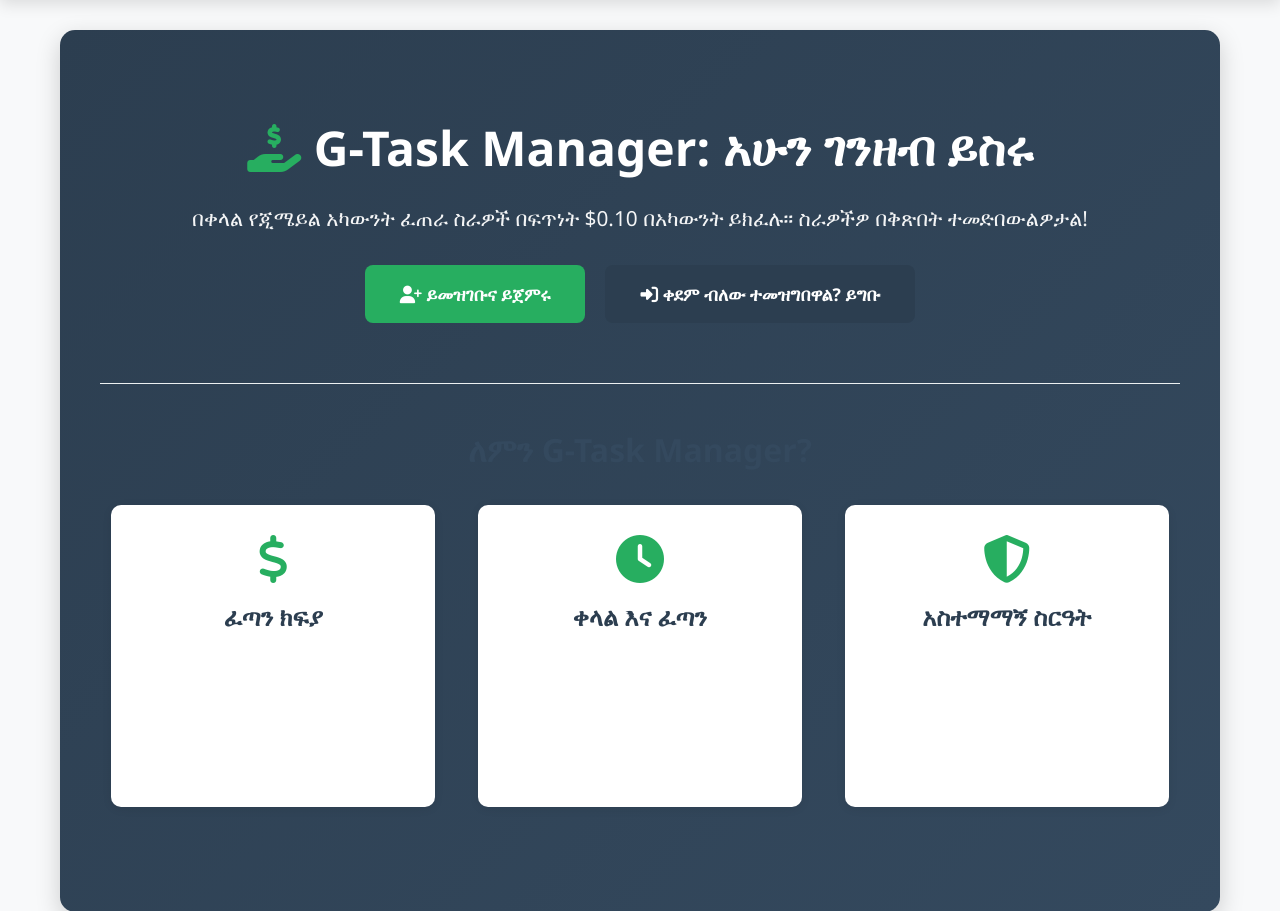
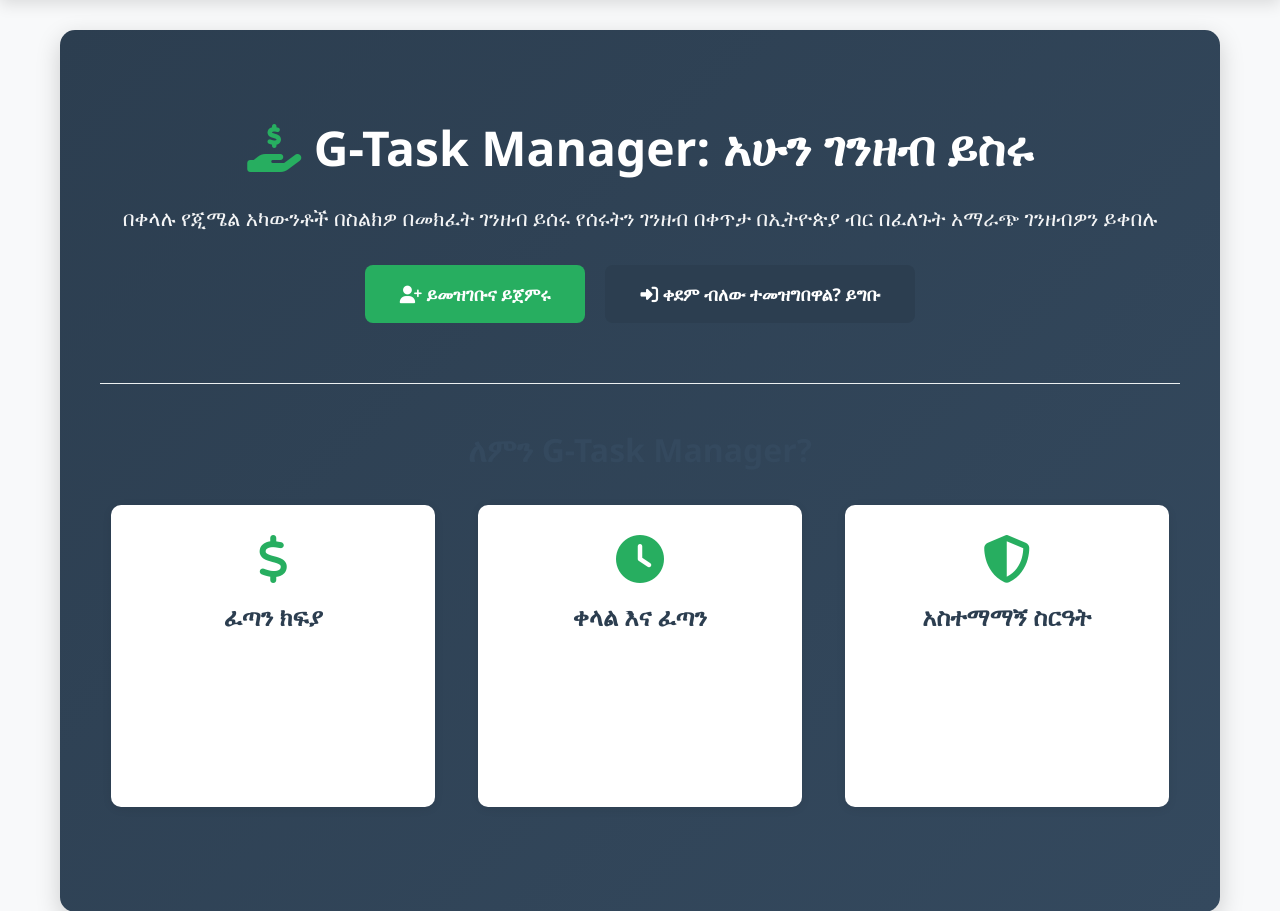
Before and after one commit to shgereadis-cpu/G-TASK, a Flask app: page / in a window 1280 px wide. Shown: the part 86-997 px from the top of the page. Run offline with Flask 3, Linux system fonts and the light colour scheme.

Commit message:
Update website text to reflect new earning opportunities
Replace the existing promotional text on the homepage with new content in templates/index.html.

Replit-Commit-Author: Agent
Replit-Commit-Session-Id: 17c04b62-d510-4e9c-808f-f54407fea84c
Replit-Commit-Checkpoint-Type: full_checkpoint
Replit-Commit-Event-Id: 8c523ec2-2b12-48a1-b959-d7911c2fbd8a
Replit-Commit-Screenshot-Url: https://storage.googleapis.com/screenshot-production-us-central1/44ff2505-de49-4a0c-a4ec-057f1e321027/17c04b62-d510-4e9c-808f-f54407fea84c/qJKN3QW

```diff
--- a/templates/index.html
+++ b/templates/index.html
@@ -6,7 +6,7 @@
         G-Task Manager: አሁን ገንዘብ ይስሩ
     </h1>
     <p>
-        በቀላል የጂሜይል አካውንት ፈጠራ ስራዎች በፍጥነት $0.10 በአካውንት ይክፈሉ። ስራዎችዎ በቅጽበት ተመድበውልዎታል!
+        በቀላሉ የጂሜል አካውንቶች በስልክዎ በመክፈት ገንዘብ ይሰሩ የሰሩትን ገንዘብ በቀጥታ በኢትዮጵያ ብር በፈለጉት አማራጭ ገንዘብዎን ይቀበሉ
     </p>
 
     <div class="hero-actions">
```
